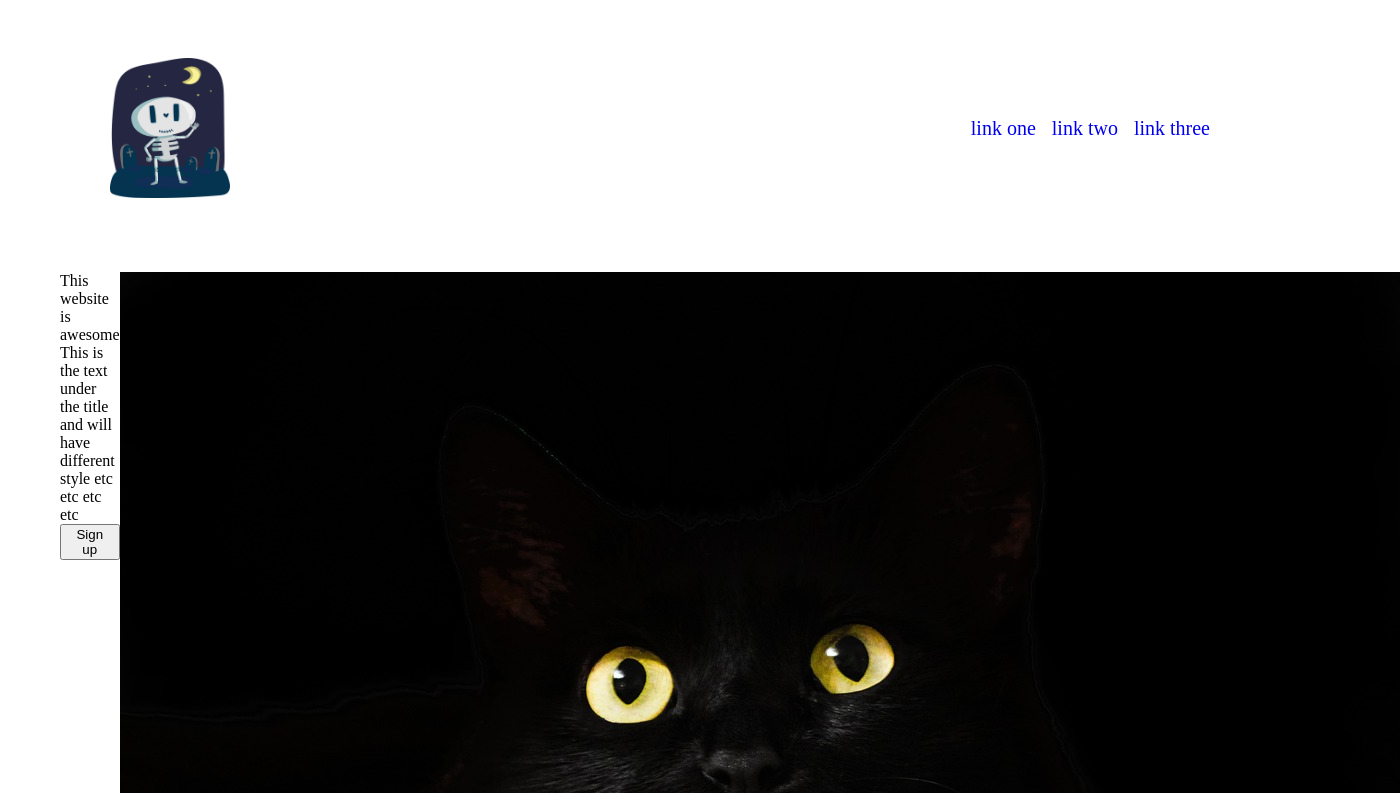
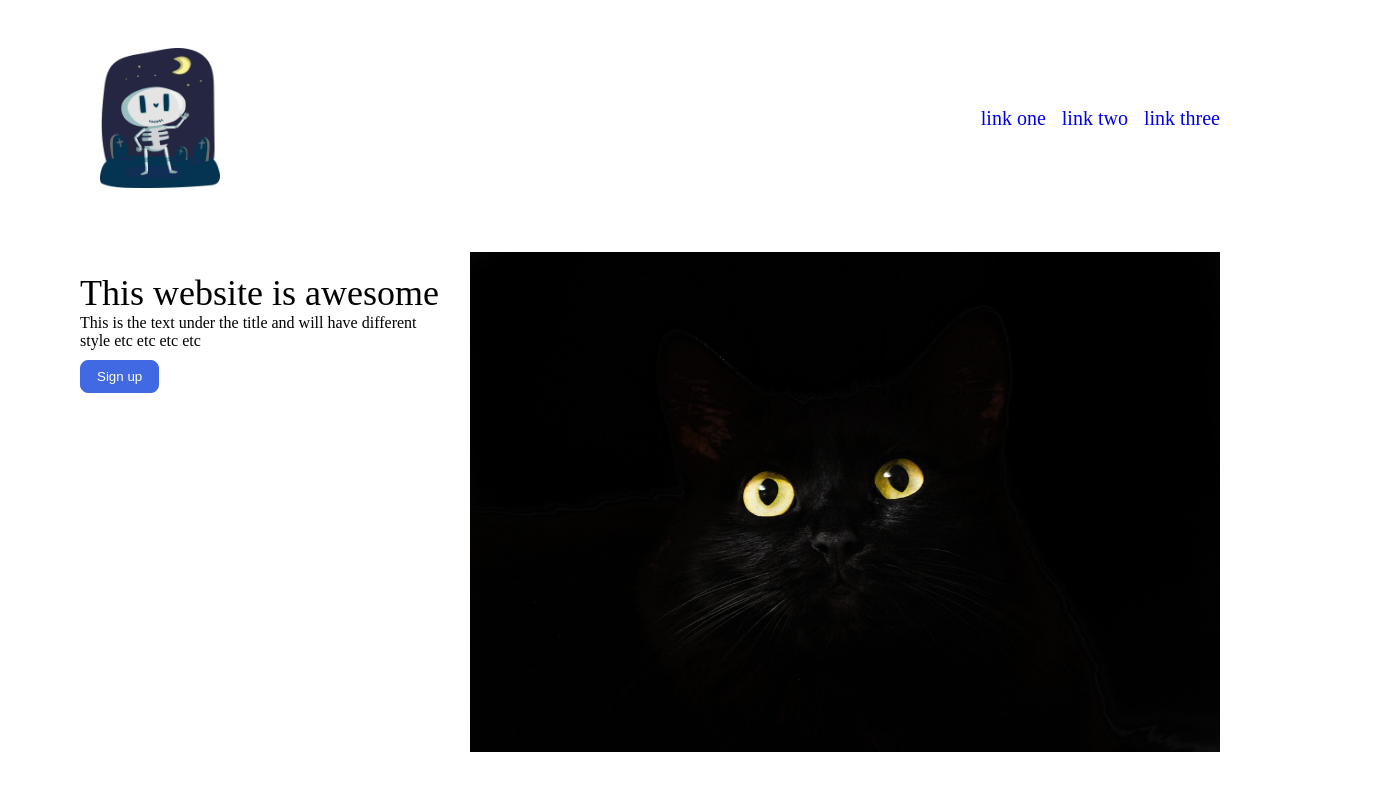
Before and after one commit to FactumFate/OdinLandingPage, a plain HTML site: page index.html in a window 1280 px wide. Shown: the top 793 px of the page, 1400 px wide, since content can reach past the window. Drawn offline with Linux system fonts and the light colour scheme.

Commit message:
form adjustment of the top part of content section

```diff
--- a/style.css
+++ b/style.css
@@ -20,7 +20,6 @@ a {
 .header {
     display: flex;
     justify-content: space-between;
-    padding: 10px;
 }
 
 .logoPic {
@@ -48,10 +47,31 @@ a {
     display: flex;
     margin-top: 24px;
     margin-bottom: 24px;
+    justify-content: space-between;
 }
 
 .topLeft {
     flex-direction: row;
+    padding: 20px;
+}
+
+.topHeader {
+    font-size: 36px;
+}
+
+.topSignUp {
+    margin-top: 10px;
+    cursor: pointer;
+    background-color: royalblue;
+    border: 1px solid royalblue;
+    color: white;
+    padding: 8px 16px;
+    border-radius: 8px;
+}
+
+.topImg {
+    width: auto;
+    height: 500px;
 }
 
 
```
